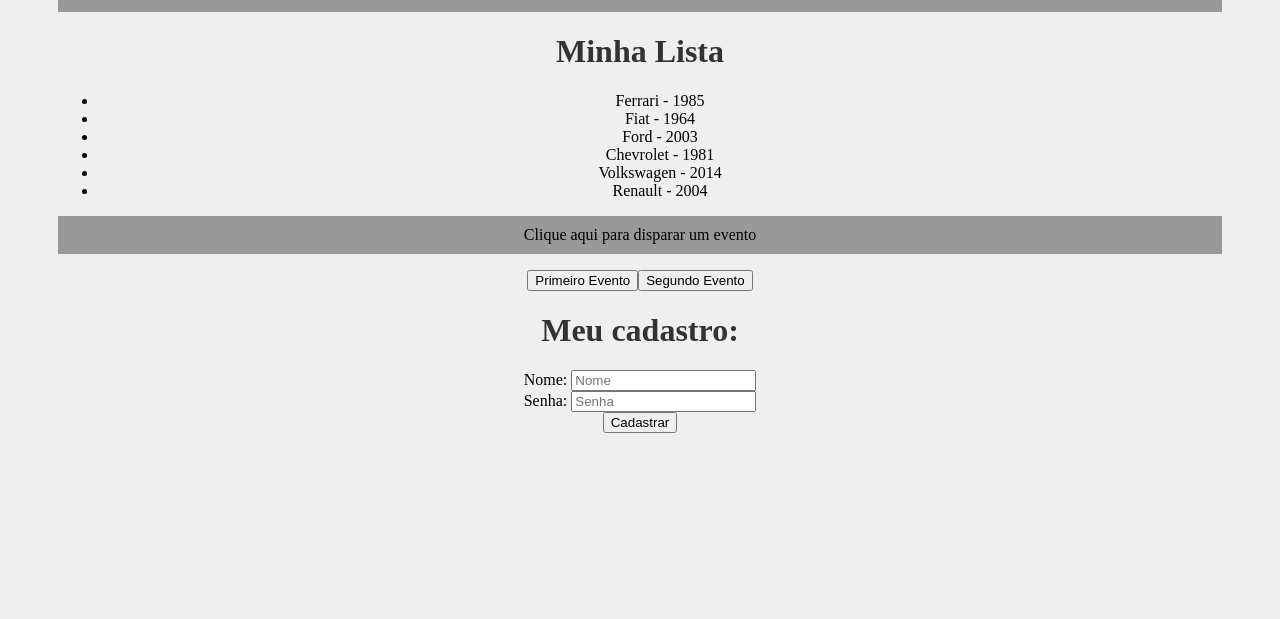
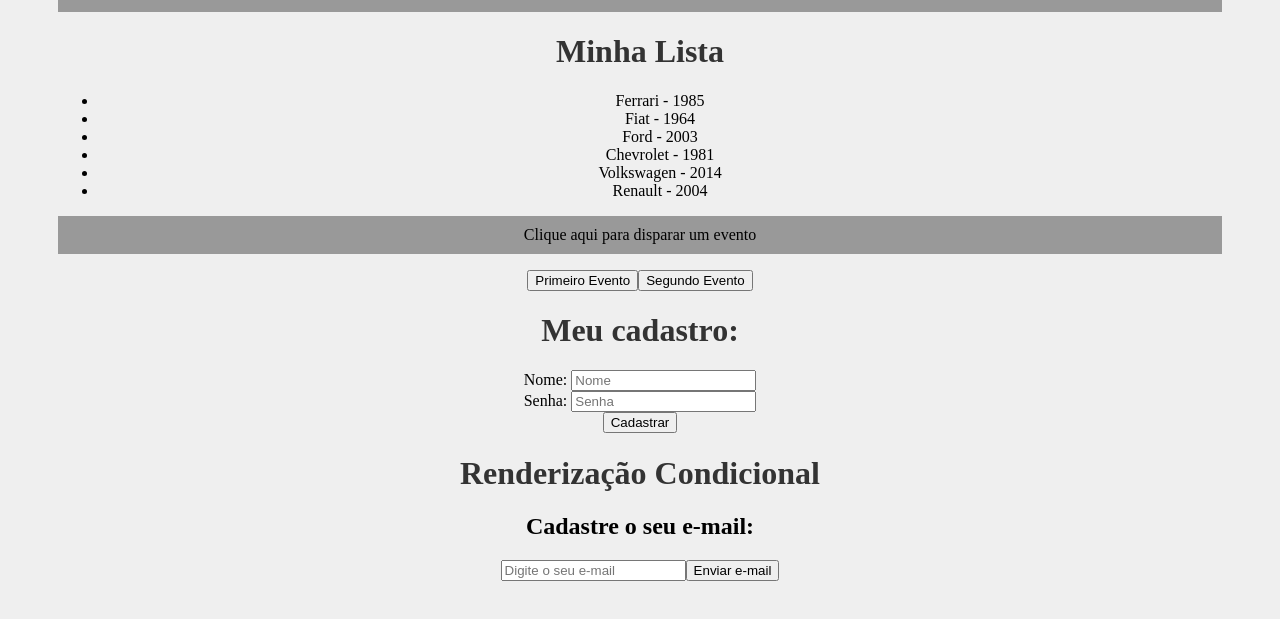
Before and after one commit to SmDum/Curso-ReactHoradeCodar, a React (Create React App) app in the folder meu-projeto/: page / in a window 1280 px wide. Shown: the part 629-1248 px from the top of the page. Built offline with nearby package versions, Linux system fonts and the light colour scheme.

Commit message:
Exercícios

```diff
--- a/meu-projeto/src/App.js
+++ b/meu-projeto/src/App.js
@@ -6,6 +6,7 @@
 import React from 'react';
 import Evento from './components/Evento';
 import Form from './components/Form';
+import Condicional from './components/Condicional';
 
 function App() {
 
@@ -25,10 +26,12 @@
         foto="https://cdn.pixabay.com/photo/2016/08/20/05/38/avatar-1606916_960_720.png"
       />
       <List />
+      <Evento />
+      <Form />
 
-      <Evento />
+      <h1>Renderização Condicional</h1>
+       <Condicional />
 
-      <Form />
     </div>
   );
 }
--- /dev/null
+++ b/meu-projeto/src/components/Condicional.js
@@ -0,0 +1,39 @@
+import { useState } from 'react';
+
+function Condicional() {
+
+    const [email, setEmail] = useState();
+    const [userEmail, setUserEmail] = useState();
+
+    function enviarEmail(e) {
+        e.preventDefault();
+        setUserEmail(email);
+        console.log(userEmail);
+    }
+
+    function limparEmail(e) {
+        setUserEmail('');
+    }
+
+
+    return (
+        <div>
+            <h2>Cadastre o seu e-mail:</h2>
+            <form>
+                <input type="text" placeholder="Digite o seu e-mail" onChange={(e) => setEmail(e.target.value)}/>
+                <button
+                    type='submit' onClick={enviarEmail}>
+                    Enviar e-mail
+                </button>
+                {userEmail &&(
+                    <div>
+                        <p>O email do usuário é: {userEmail}</p>
+                        <button onClick={limparEmail}>Limpar e-mail</button>
+                    </div>
+                )}
+            </form>
+        </div>
+    )
+}
+
+export default Condicional;
```
